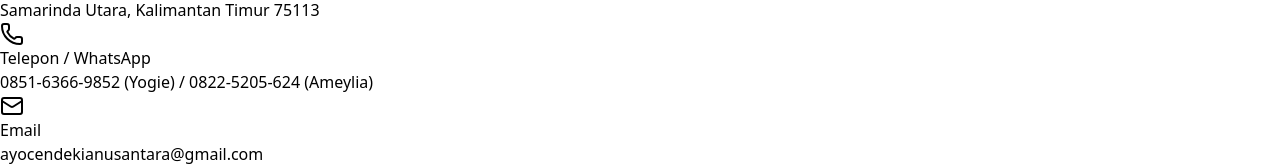
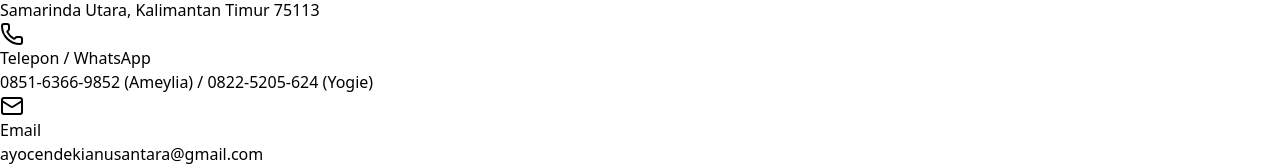
Before and after one commit to yogiestefanus/ayo-cendekia, a React (Vite) app: page / in a window 1280 px wide. Shown: the part 2933-3099 px from the top of the page. Built offline with nearby package versions, Linux system fonts and the light colour scheme.

Commit message:
modified:   src/App.jsx

```diff
--- a/src/App.jsx
+++ b/src/App.jsx
@@ -422,7 +422,7 @@ const App = () => {
                   </div>
                   <div>
                     <h4 className="font-bold text-blue-900">Telepon / WhatsApp</h4>
-                    <p className="text-slate-600 text-sm">0851-6366-9852 (Yogie) / 0822-5205-624 (Ameylia)</p>
+                    <p className="text-slate-600 text-sm">0851-6366-9852 (Ameylia) / 0822-5205-624 (Yogie)</p>
                   </div>
                 </div>
 
@@ -444,7 +444,7 @@ const App = () => {
               <div className="space-y-4">
                 {/* Tombol WA Yogie */}
                 <a
-                  href="https://wa.me/6285163669852"
+                  href="https://wa.me/628225205624"
                   target="_blank"
                   rel="noopener noreferrer"
                   className="flex items-center justify-center gap-3 w-full bg-green-600 hover:bg-green-700 text-white font-bold py-4 rounded-lg transition-colors shadow-md group"
@@ -455,7 +455,7 @@ const App = () => {
 
                 {/* Tombol WA Ameylia */}
                 <a
-                  href="https://wa.me/628225205624"
+                  href="https://wa.me/6285163669852"
                   target="_blank"
                   rel="noopener noreferrer"
                   className="flex items-center justify-center gap-3 w-full bg-green-500 hover:bg-green-600 text-white font-bold py-4 rounded-lg transition-colors shadow-md group"
```
